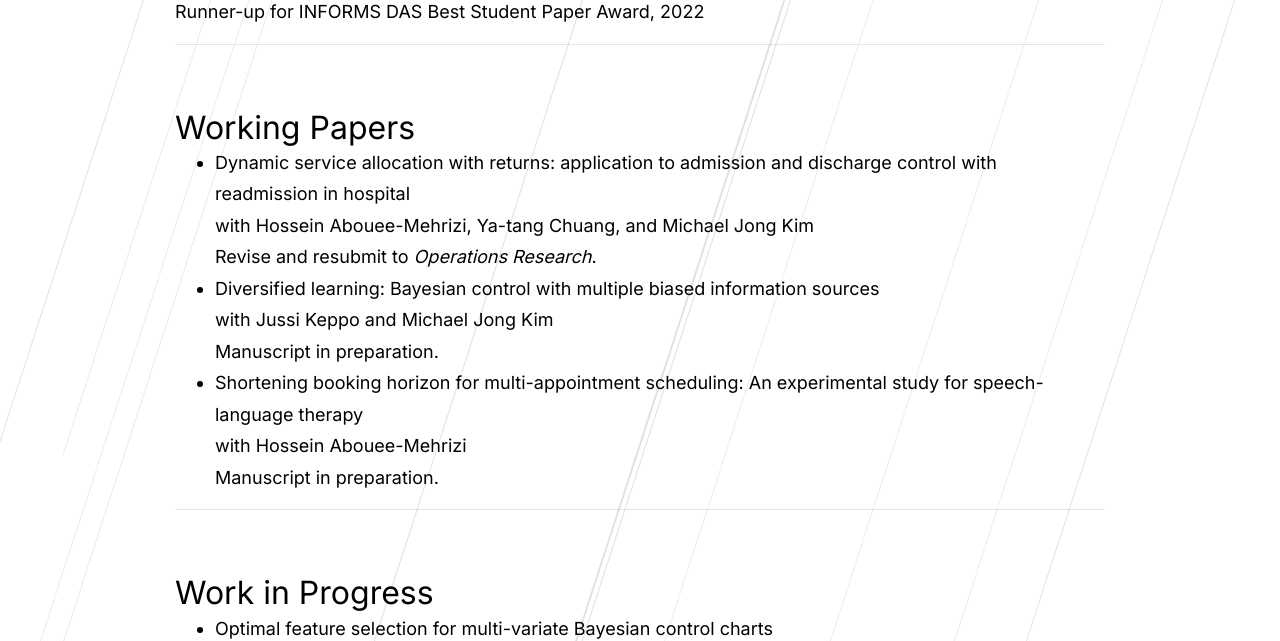
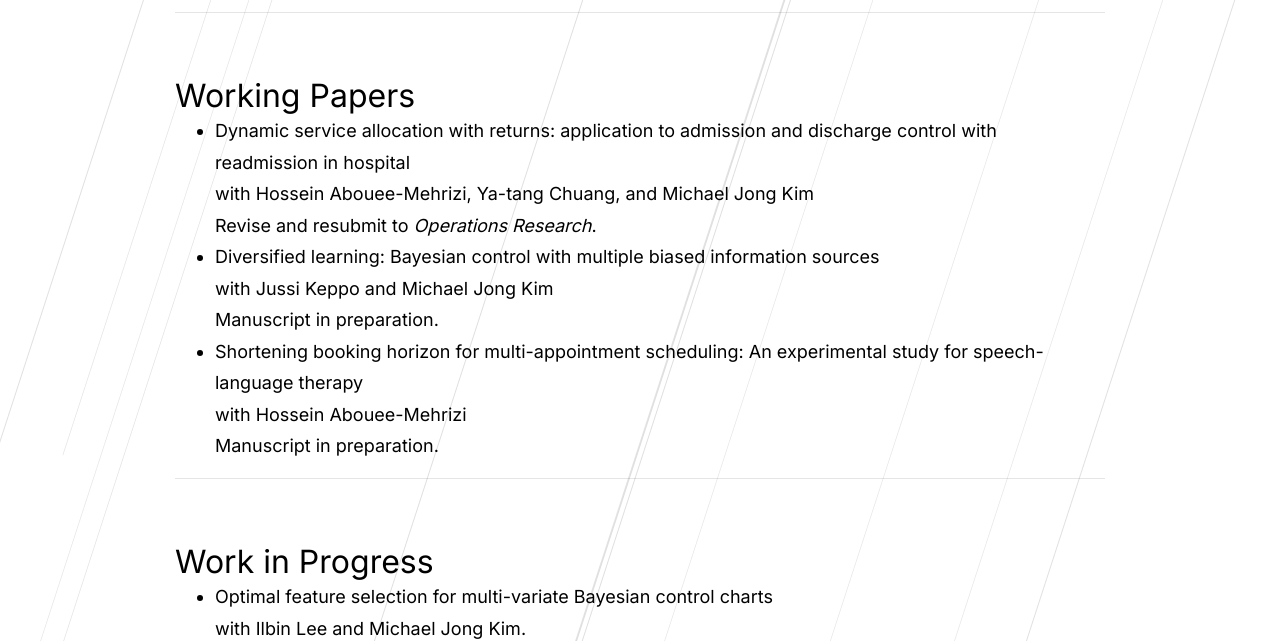
Before and after one commit to xyz2023ca/xyz2023ca.github.io, a Jekyll site: the page built from _pages/publications.md, in a window 1280 px wide and 900 px high, scrolled down 582 px, cut to the strip 259-900 px from the top of the window. Built offline with Jekyll 4.4.1, drawn with Linux system fonts in a browser that asks for light colours; comment, search, counter and statistics services are not loaded; a style sheet for code colours, icons or effects is not loaded.

Commit message:
Update publications.md

```diff
--- a/_pages/publications.md
+++ b/_pages/publications.md
@@ -21,10 +21,9 @@
 
 {% bibliography -f {{ site.scholar.bibliography }} %}
 
- Runner-up for INFORMS DAS Best Student Paper Award, 2022
 </div>
 
-
+<!--  Runner-up for INFORMS DAS Best Student Paper Award, 2022-->
 <hr>
 
 <div class="working-papers">
```
